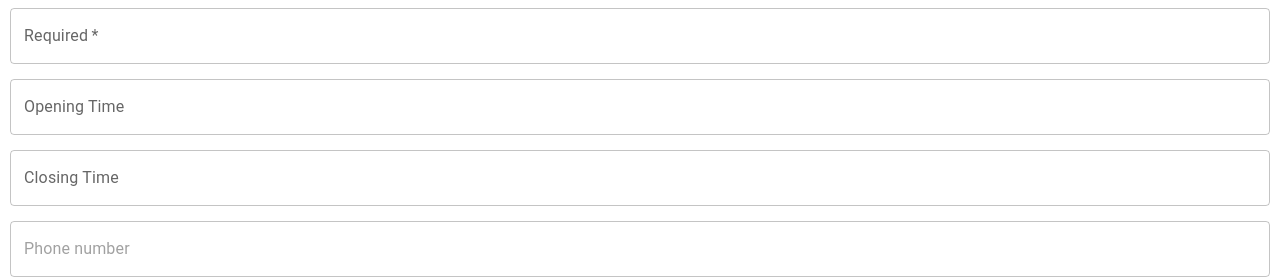
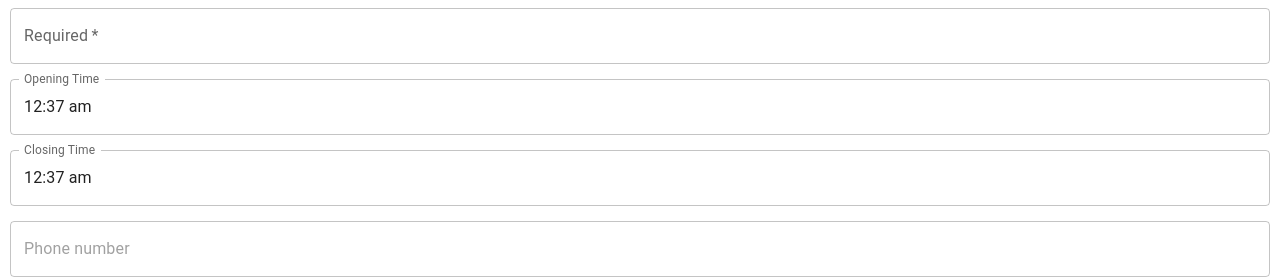
Before and after one commit to tseringlamanyc/usv-2022, a React (Create React App) app: page / in a window 1280 px wide. Shown: the part 339-618 px from the top of the page. Built offline with nearby package versions, Linux system fonts and the light colour scheme; no server answers.

Commit message:
real time get update

```diff
--- a/src/components/forms/createRestaurant/CreateRestaurantForm.js
+++ b/src/components/forms/createRestaurant/CreateRestaurantForm.js
@@ -28,8 +28,8 @@ const dinningOptions = ["Takeout Only", "Delivery Only"];
 function CreateRestaurantForm({ getAllRestaurants, restaurant, setRestaurant, method = "POST" }) {
   const [formValues, setFormValues] = useState(defaultValues);
   const [notify, setNotify] = useState("");
-  const [timeOpen, setTimeOpen] = useState(null);
-  const [timeClose, setTimeClose] = useState(null);
+  const [timeOpen, setTimeOpen] = useState(new Date());
+  const [timeClose, setTimeClose] = useState(new Date());
 
   const [open, setOpen] = useState(false);
 
@@ -50,6 +50,27 @@ function CreateRestaurantForm({ getAllRestaurants, restaurant, setRestaurant, me
     setFormValues({
       ...formValues,
       [name]: value,
+    });
+  };
+
+  const handleOpenTimeChange = (e) => {
+    if (e === timeOpen) {
+      console.log("same open time");
+    }
+    let timeStr = formatTime(e);
+    setTimeOpen(e);
+    setFormValues({
+      ...formValues,
+      ["openingTime"]: timeStr,
+    });
+  };
+
+  const handleCloseTimeChange = (e) => {
+    let timeStr = formatTime(e);
+    setTimeClose(e);
+    setFormValues({
+      ...formValues,
+      ["closingTime"]: timeStr,
     });
   };
 
@@ -85,12 +106,11 @@ function CreateRestaurantForm({ getAllRestaurants, restaurant, setRestaurant, me
           // clear out form
           setFormValues(defaultValues);
 
-          console.log("New restaurant created");
           setNotify(`${name} was successfully created`);
           handleToggle();
 
           // update restaurants
-          // getAllRestaurants();
+          getAllRestaurants();
         } else {
           setRestaurant(data);
         }
@@ -162,32 +182,18 @@ function CreateRestaurantForm({ getAllRestaurants, restaurant, setRestaurant, me
 
         <LocalizationProvider dateAdapter={AdapterDateFns}>
           <TimePicker
+            required
             label="Opening Time"
             value={timeOpen}
-            onChange={(newValue) => {
-              let timeStr = formatTime(newValue);
-              setTimeOpen(newValue);
-
-              setFormValues({
-                ...formValues,
-                ["openingTime"]: timeStr,
-              });
-            }}
+            onChange={handleOpenTimeChange}
             renderInput={(params) => <TextField {...params} />}
           />
 
           <TimePicker
+            required
             label="Closing Time"
             value={timeClose}
-            onChange={(newValue) => {
-              let timeStr = formatTime(newValue);
-              setTimeClose(newValue);
-
-              setFormValues({
-                ...formValues,
-                ["closingTime"]: timeStr,
-              });
-            }}
+            onChange={handleCloseTimeChange}
             renderInput={(params) => <TextField {...params} />}
           />
         </LocalizationProvider>
--- a/src/screens/allRestaurants/AllRestaurants.js
+++ b/src/screens/allRestaurants/AllRestaurants.js
@@ -28,8 +28,7 @@ function AllRestaurants() {
     }
   });
 
-  useEffect(() => {
-    const fetchResturants = async () => {
+  const fetchRestaurants = async () => {
     try {
       let url = `${endpointURL}api/restaurants`;
       const res = await fetch(url);
@@ -46,13 +45,14 @@ function AllRestaurants() {
     }
   };
 
-    fetchResturants();
+  useEffect(() => {
+    fetchRestaurants();
   }, []);
 
   return (
     <div>
       <SearchBar searchHandler={searchHandler} />
-      <CreateRestaurantForm />
+      <CreateRestaurantForm getAllRestaurants={fetchRestaurants} />
 
       {isLoading && <LoadingView />}
 
--- a/src/util/formatTime.js
+++ b/src/util/formatTime.js
@@ -12,7 +12,7 @@ const formatTime = (e) => {
     formattedMin = `0${formattedMin}`;
   }
 
-  formattedTime = `${formattedHour}:${formattedMin}:0${formattedSec}`;
+  formattedTime = `${formattedHour}:${formattedMin}:${formattedSec}`;
 
   return formattedTime;
 };
```
Lines whose indentation alone changed are shown as unchanged.
